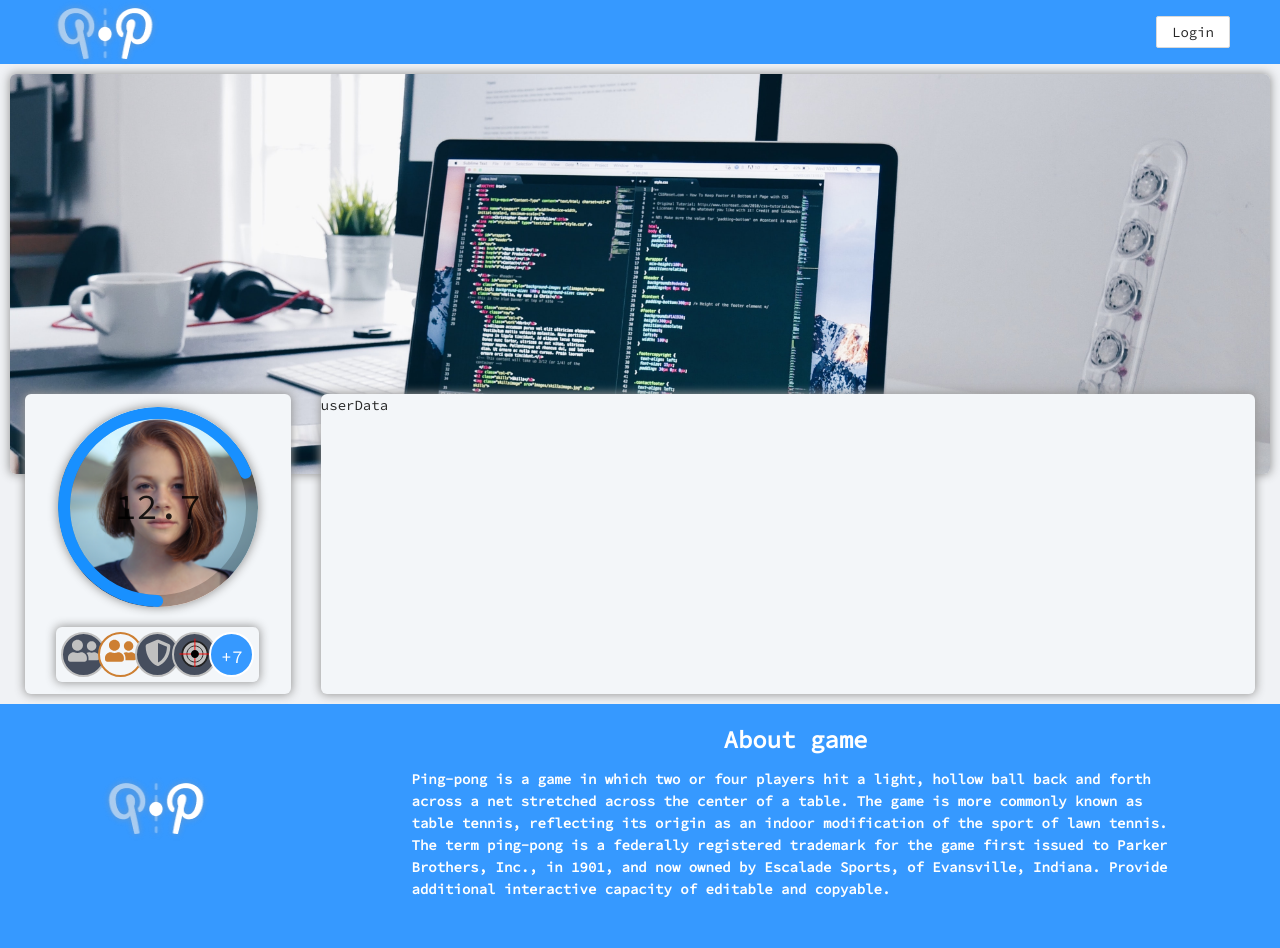
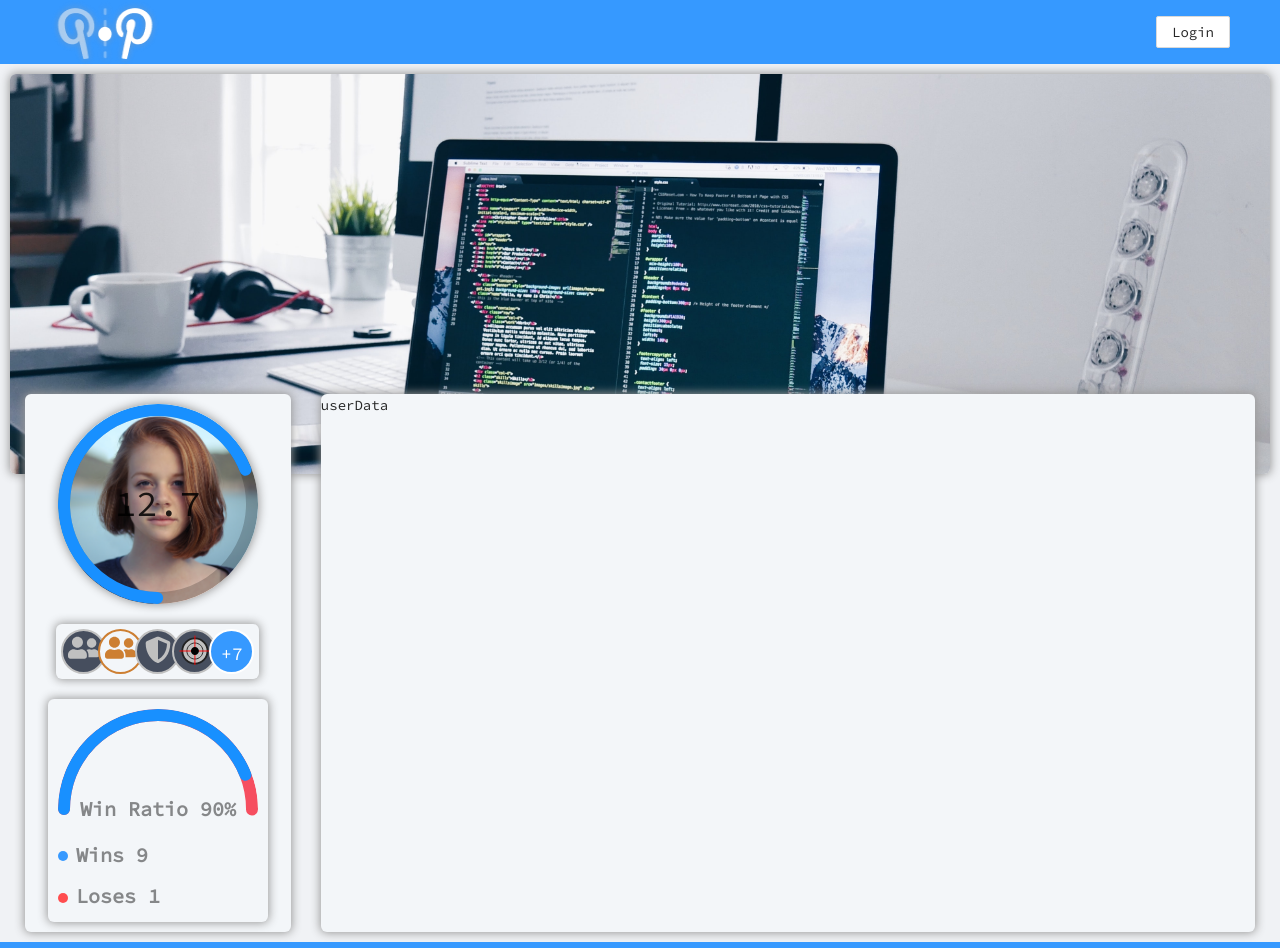
Before and after one commit to alizaynoune/ft_transcendence, a Next.js app in the folder client/: page /profile/1 in a window 1280 px wide. Shown: the top 948 px of the page. Built offline with nearby package versions, Linux system fonts and the light colour scheme; no server answers.

Commit message:
profile-statistics
Signed-off-by: Ali Zaynoune <zaynoune.ali@gmail.com>

```diff
--- a/client/containers/userStatistics/Statistics.tsx
+++ b/client/components/userStatistics/Statistics.tsx
@@ -1,11 +1,10 @@
 import style from "./statistics.module.css";
 import { NextComponentType } from "next";
 import Image from "next/image";
-import { Progress, Avatar, Tooltip } from "antd";
+import { Progress, Avatar, Badge, Typography } from "antd";
 import { useSession } from "next-auth/react";
-import { UserOutlined, AntDesignOutlined } from "@ant-design/icons";
 import Icon from "@ant-design/icons";
-import { ForwardRefExoticComponent } from "react";
+
 // Achivements Icons
 import friendly from "public/assets/icons/friendly.svg";
 import legendary from "public/assets/icons/legendary.svg";
@@ -26,6 +25,8 @@ interface AchivementsType {
 }
 
 const level = 12.7;
+const gameWine = 9;
+const gameLoses = 1;
 const achivementsStyle: { [key: string]: object } = {
   silver: {
     color: "#C0C0C0",
@@ -68,40 +69,41 @@ const fackAchivements: AchivementsType[] = [
   // freindly
   { name: "friendly", type: "silver" },
   { name: "friendly", type: "bronze" },
-
   // legendary
   { name: "legendary", type: "silver" },
-
   // sharpshooter
   { name: "sharpshooter", type: "silver" },
   { name: "sharpshooter", type: "bronze" },
   { name: "sharpshooter", type: "gold" },
   { name: "sharpshooter", type: "platinum" },
-
   // wildfire
   { name: "wildfire", type: "silver" },
-
   // winner
   { name: "winner", type: "silver" },
   { name: "winner", type: "bronze" },
   // photogenic
-  { name: "photogenic", type: 'platinum' },
+  { name: "photogenic", type: "platinum" },
 ];
 
+const {Text} = Typography
 const Statistics: React.FC = () => {
   const { data: session } = useSession();
   const progress = ((level - Math.floor(level)) / 1) * 100;
+  const WinRatio = (gameWine / (gameLoses + gameWine)) * 100;
 
   const mapAchivements = () => {
     return fackAchivements.map((a, index) => {
       return (
         <Avatar
           key={index}
-          // gap={10}
-          // icon={<Icon component={achievementsIcons[a.name]} />}
-          icon={<Icon component={achievementsIcons[a.name]} style={{
-            fontSize: '140%'
-          }} />}
+          icon={
+            <Icon
+              component={achievementsIcons[a.name]}
+              style={{
+                fontSize: "140%",
+              }}
+            />
+          }
           size={45}
           style={achivementsStyle[a.type]}
         />
@@ -138,24 +140,39 @@ const Statistics: React.FC = () => {
           maxStyle={achivementsStyle.maxStyle}
         >
           {mapAchivements()}
-          {/* <Avatar
-            icon={<Icon component={friendly} />}
-            style={achivementsStyle.platinum}
-          />
-          <Avatar
-            style={{ backgroundColor: "#f56a00", border: "3px solid green" }}
-          >
-            K
-          </Avatar>
-          <Avatar
-            style={{ backgroundColor: "#87d068" }}
-            icon={<UserOutlined />}
-          />
-          <Avatar
-            style={{ backgroundColor: "#1890ff" }}
-            icon={<AntDesignOutlined />}
-          /> */}
         </Avatar.Group>
+      </div>
+      <div className={style.gameRatioContainer}>
+        <Progress
+          type="dashboard"
+          percent={90}
+          gapDegree={180}
+          status="normal"
+          width={200}
+          trailColor="var(--error-color)"
+          format={() => <Text type='secondary'>Win Ratio {WinRatio}%</Text>}
+          style={{
+            height: "120px",
+          }}
+        />
+        <Badge
+          className={style.badge}
+          status="default"
+          color={'var(--primary-color)'}
+          text={<Text type='secondary'>Wins {gameWine}</Text>}
+          style={
+            {
+              // width: 20,
+              // height: 20,
+            }
+          }
+        />
+        <Badge
+          className={style.badge}
+          status="error"
+          text={<Text type='secondary'>Loses {gameLoses}</Text>}
+          size="default"
+        />
       </div>
     </div>
   );
--- a/client/containers/userStatistics/statistics.module.css
+++ b/client/components/userStatistics/statistics.module.css
@@ -39,3 +39,22 @@
     border-radius: 6px;
     padding: 5px;
 }
+
+.gameRatioContainer{
+    box-shadow: 0 0 10px 1px var(--shadwo-color);
+    border-radius: 6px;
+    padding: 10px;
+    display: flex;
+    flex-direction: column;
+    gap: 10px
+}
+
+.gameRatioContainer * {
+    font-size: 20px !important;
+    font-weight: bold;
+}
+
+.badge span{
+    width: 10px;
+    height: 10px;
+}
--- a/client/pages/profile/[profile].tsx
+++ b/client/pages/profile/[profile].tsx
@@ -2,7 +2,7 @@ import style from "styles/profile.module.css";
 import type { NextPage } from "next";
 import Image from "next/image";
 // import { Image } from "antd";
-import Statistics from "containers/userStatistics/Statistics";
+import Statistics from "components/userStatistics/Statistics";
 import UserData from "containers/userData/UserData";
 
 const Profile: NextPage = () => {
--- a/client/styles/profile.module.css
+++ b/client/styles/profile.module.css
@@ -25,13 +25,13 @@
 
 .statistics {
     /* width: 100%; */
-    height: 300px;
+    /* height: 300px; */
     flex-basis: 350px;
 }
 
 .data {
     width: 100%;
-    height: 300px;
+    /* height: 300px; */
     /* flex-basis: calc(100% - 300px); */
 
 }
```
